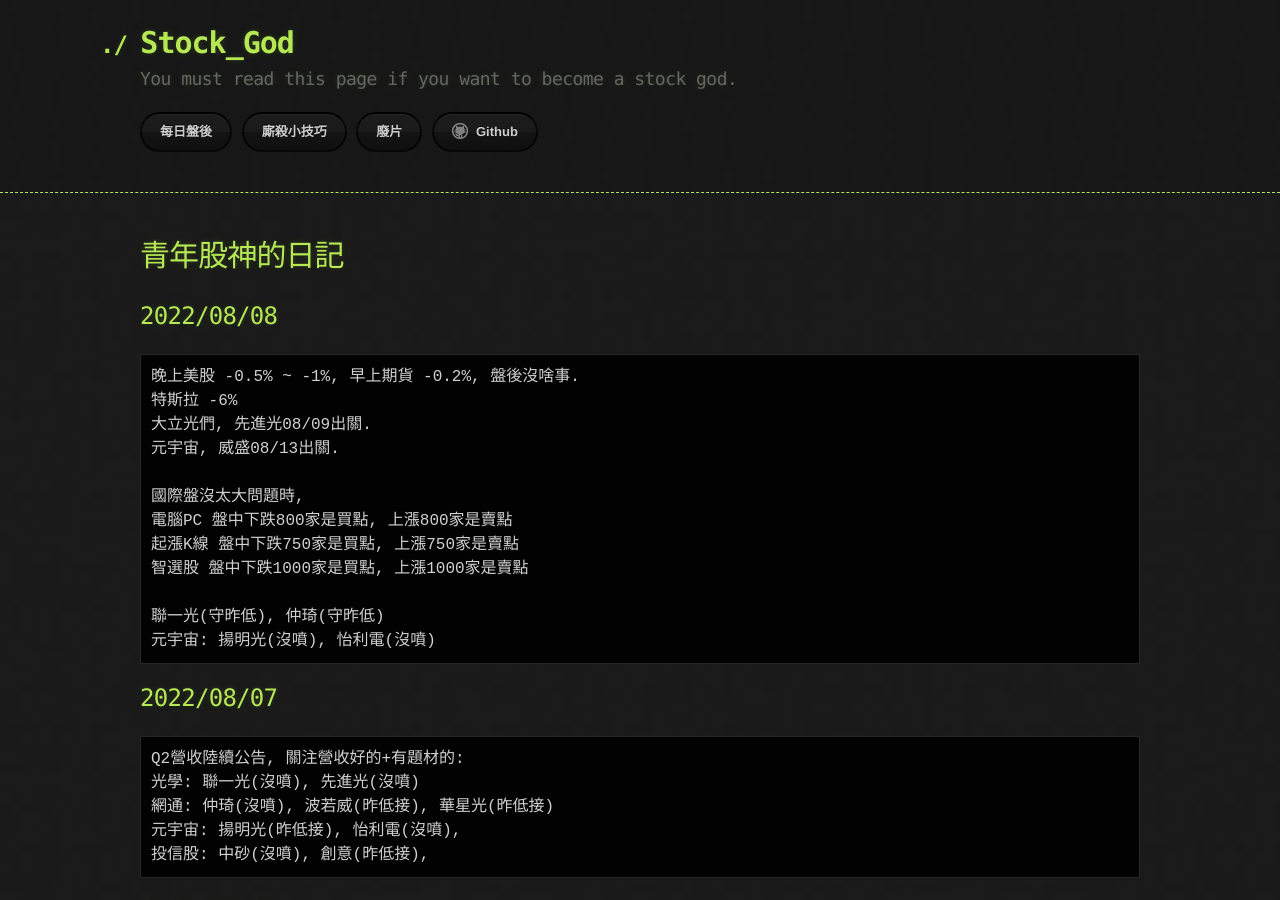
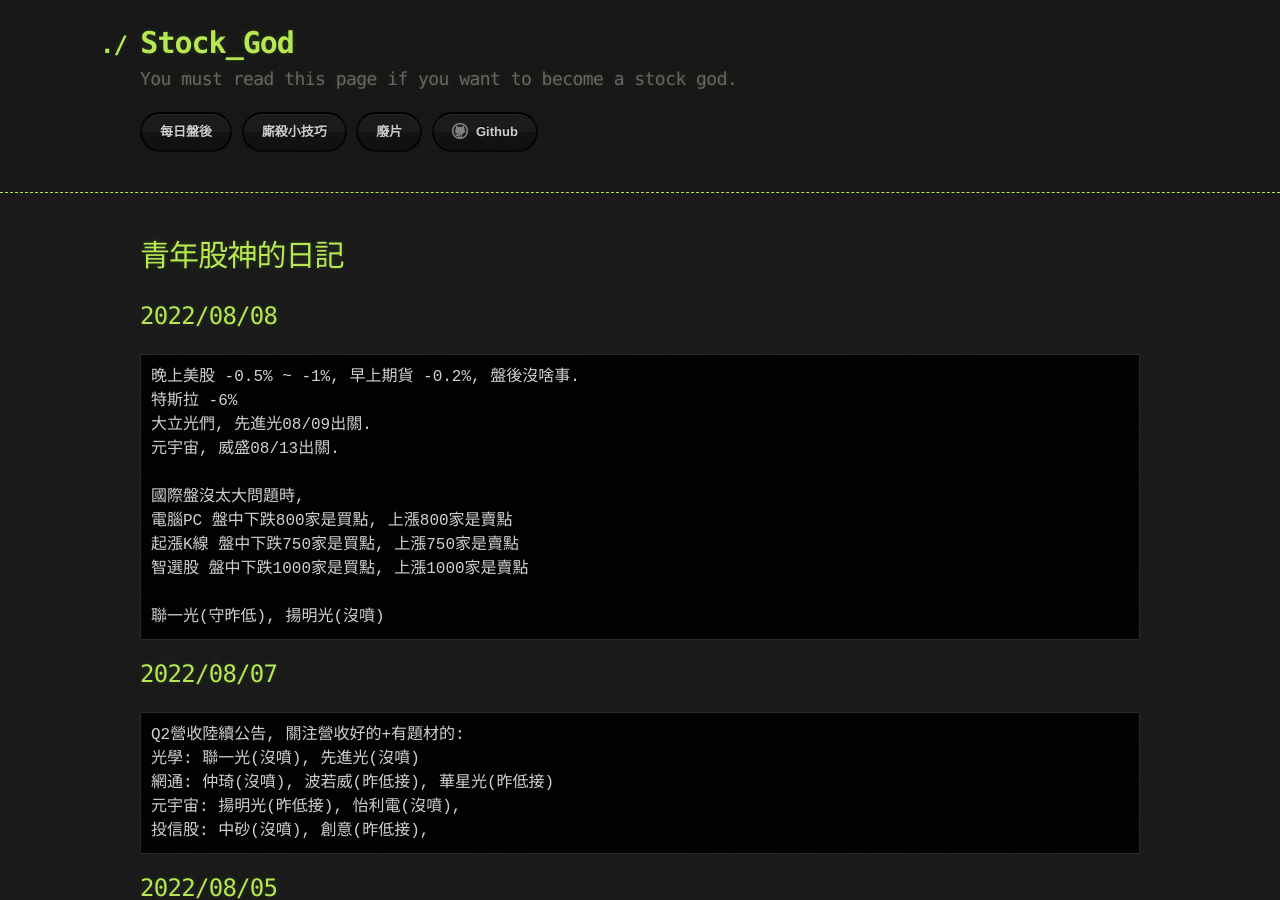
Before and after one commit to lepg5487/Stock_God, a Jekyll site: the page built from index.md, in a window 1280 px wide and 900 px high. Built offline with Jekyll 4.4.1, drawn with Linux system fonts in a browser that asks for light colours; our own code applies the rules of GitHub Pages for plain Markdown files.

Commit message:
Update index.md

````diff
--- a/index.md
+++ b/index.md
@@ -16,8 +16,7 @@ layout: testlayouts
 起漲K線 盤中下跌750家是買點, 上漲750家是賣點
 智選股 盤中下跌1000家是買點, 上漲1000家是賣點
 
-聯一光(守昨低), 仲琦(守昨低)
-元宇宙: 揚明光(沒噴), 怡利電(沒噴)
+聯一光(守昨低), 揚明光(沒噴)
 ```
 
 ## 2022/08/07
````
